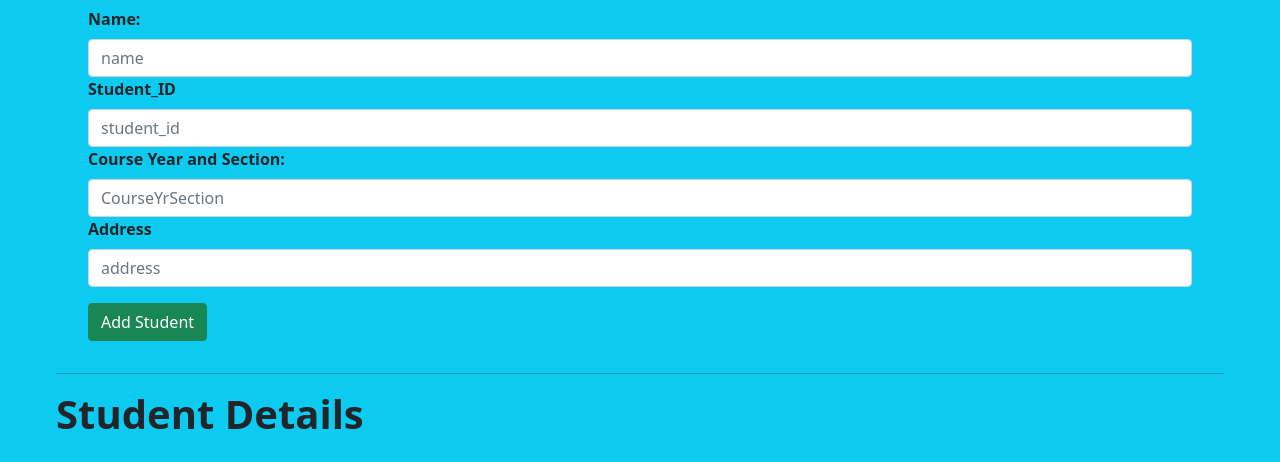
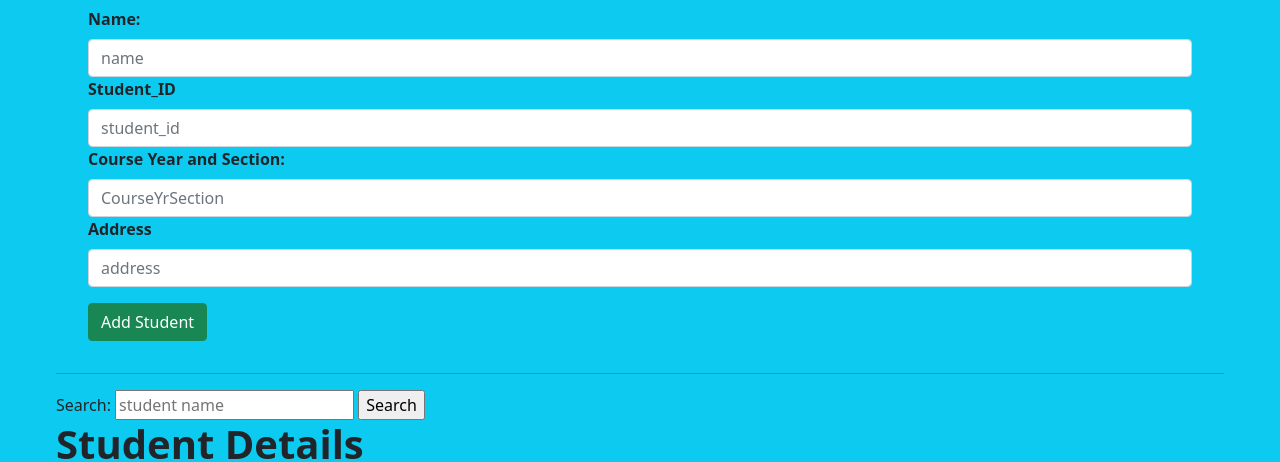
Before and after one commit to Gelllllll/RosarioGelynjoy, a PHP site: page / in a window 1280 px wide. Shown: the part 171-633 px from the top of the page. Run offline with PHP 8.4, Linux system fonts and the light colour scheme; the visitor is signed in with stand-in values (Sample User, id 1); data that the repository does not hold is empty.

Commit message:
Update index.php

```diff
--- a/student_/index.php
+++ b/student_/index.php
@@ -31,6 +31,10 @@
 
         </form>
         <hr>
+     <form action="search.php" method="post">
+        Search: <input type="text"  name="search" placeholder="student name" />
+        <input type="submit" value="Search" />
+    </form>
 
     <h1 class="text-left fw-bold">Student Details</h1>
 
```
